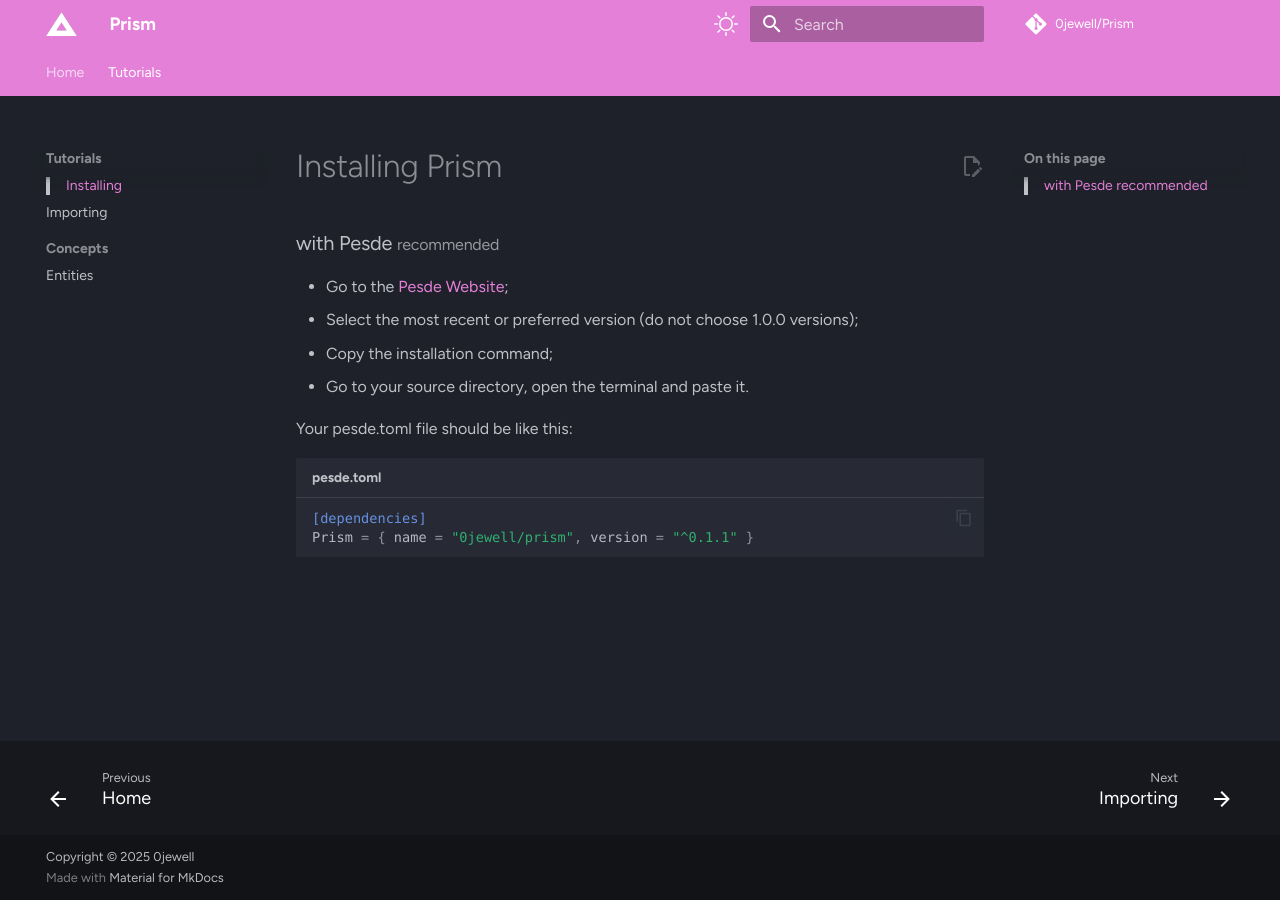
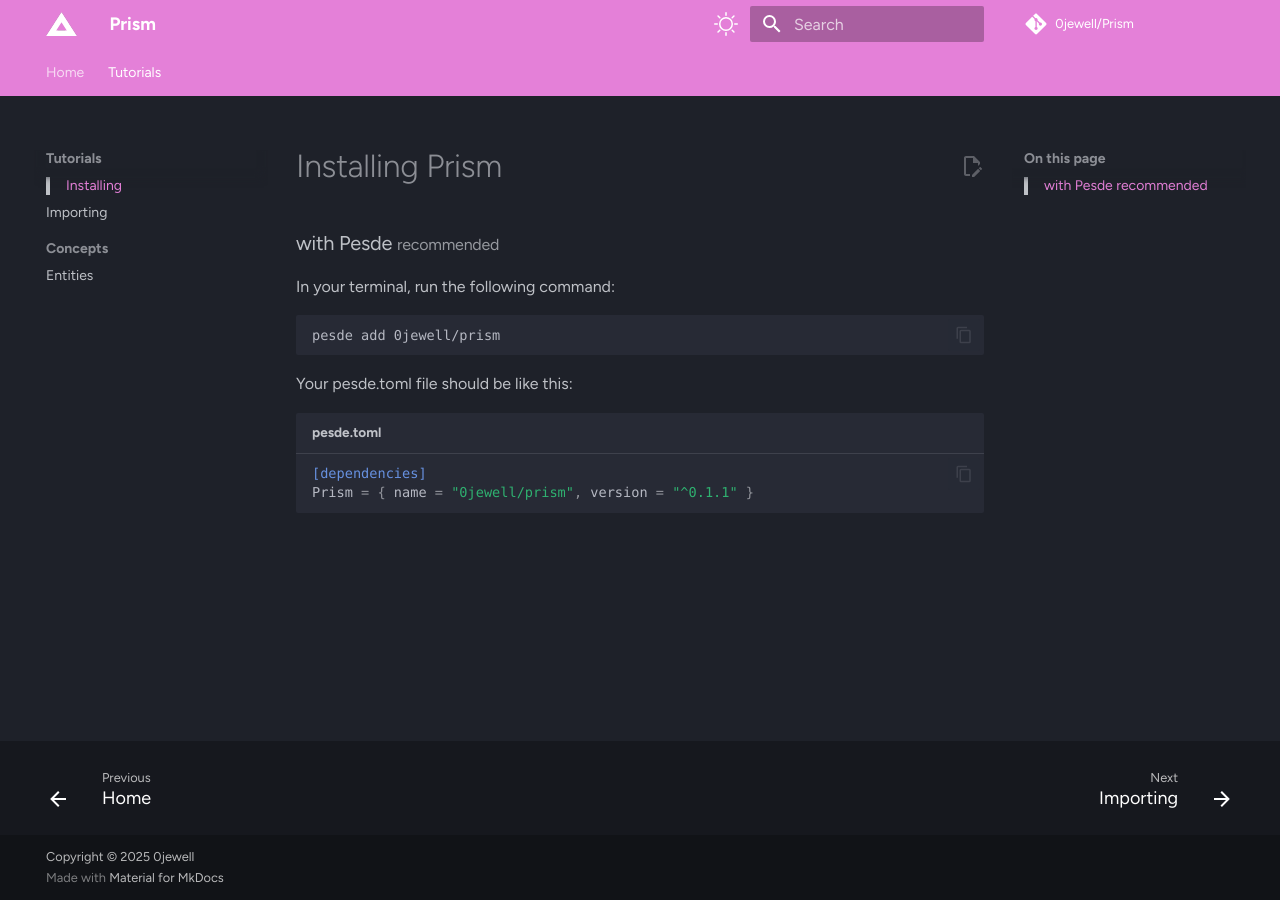
Before and after one commit to 0jewell/prism, an MkDocs documentation site: the page built from docs/Tutorials/Installing.md, in a window 1280 px wide. Built offline with MkDocs 1.6.1 and Material for MkDocs 9.7.7, drawn with Linux system fonts in a browser that asks for light colours; some web fonts are replaced; comment, search, counter and statistics services are not loaded.

Commit message:
Update Installing.md

````diff
--- a/docs/Tutorials/Installing.md
+++ b/docs/Tutorials/Installing.md
@@ -2,10 +2,10 @@
 
 ### with Pesde <small>recommended</small>
 
-- Go to the [Pesde Website](https://pesde.dev/packages/0jewell/prism/0.1.1/any);
-- Select the most recent or preferred version (do not choose 1.0.0 versions);
-- Copy the installation command;
-- Go to your source directory, open the terminal and paste it.
+In your terminal, run the following command:
+```sh
+pesde add 0jewell/prism
+```
 
 Your pesde.toml file should be like this:
 ```toml title="pesde.toml"
````
